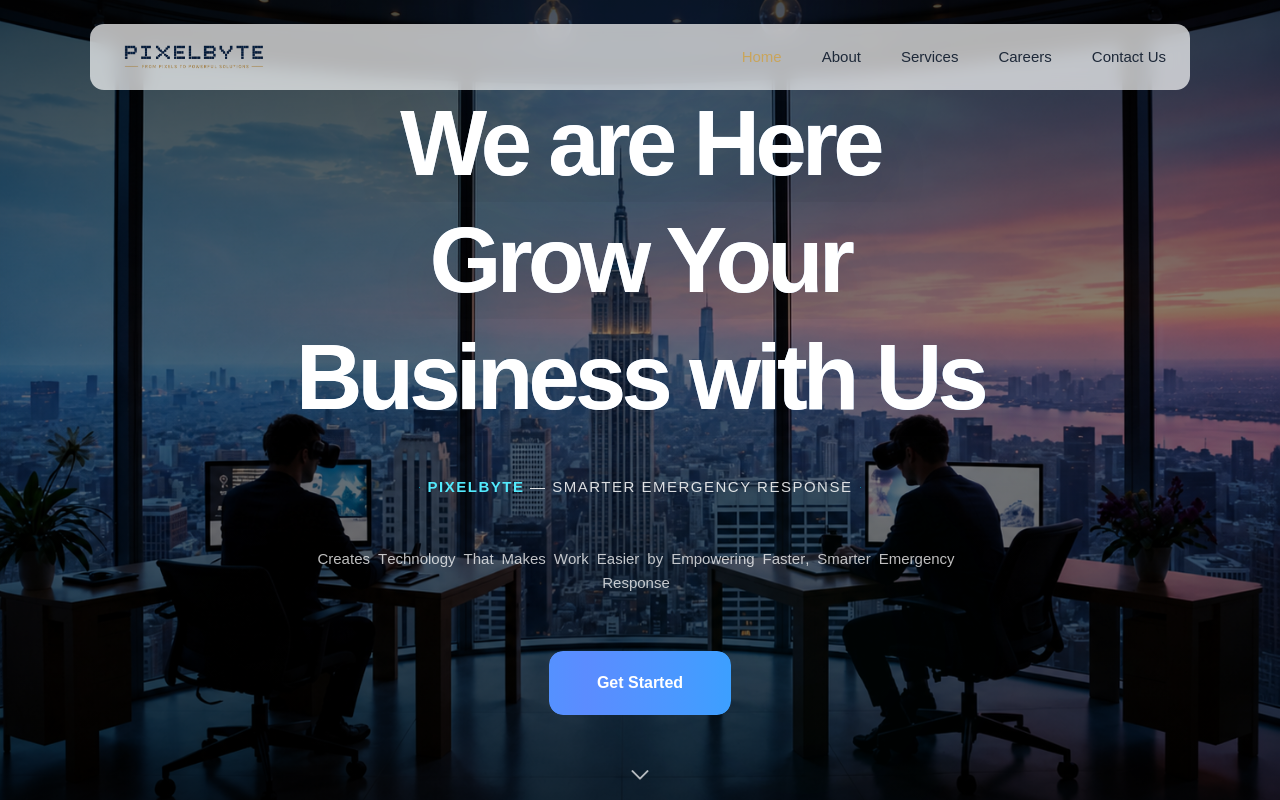
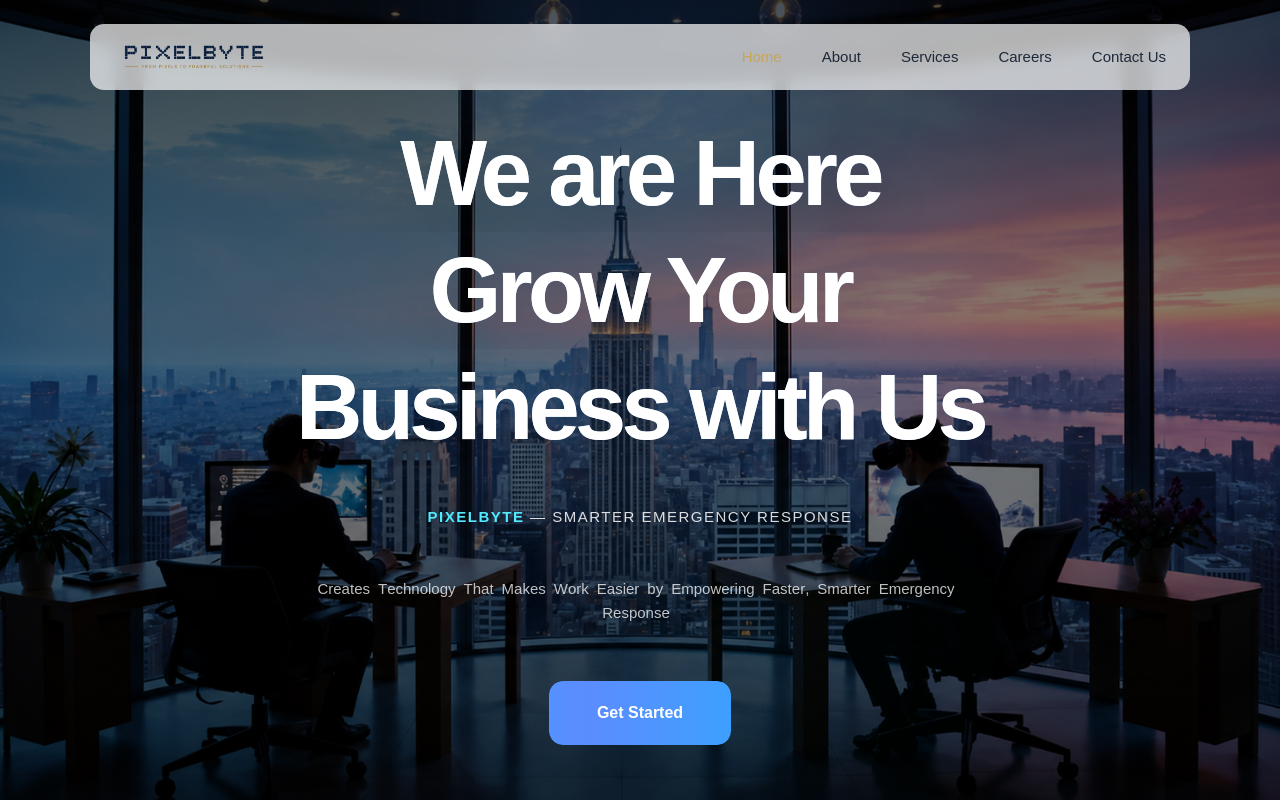
Before and after one commit to pixelbytesolution/pixelbyte-web, a Next.js app: page / in a window 1280 px wide. Shown: the top 800 px of the page. Built offline with nearby package versions, Linux system fonts and the light colour scheme; a web font is replaced by a local one.

Commit message:
style(hero): apply styling adjustments - add top padding to hero section for improved visual spacing - fix missing commas in animation transition properties - ensure a newline character exists at the end of the file

```diff
--- a/components/home/hero/Hero.tsx
+++ b/components/home/hero/Hero.tsx
@@ -43,7 +43,7 @@ const textVariant = {
 
 export default function Hero() {
   return (
-    <section className="relative w-full h-screen overflow-hidden flex items-center justify-center bg-black">
+    <section className="relative w-full h-screen overflow-hidden flex items-center justify-center bg-black pt-15">
       {/* Background with enhanced cinematic zoom and parallax */}
       <motion.div
         initial={{ scale: 1.25, opacity: 0 }}
@@ -215,12 +215,12 @@ export default function Hero() {
           <motion.div
             animate={{
               y: [0, 8, 0],
-              opacity: [0.4, 1, 0.4]
+              opacity: [0.4, 1, 0.4],
             }}
             transition={{
               duration: 2,
               repeat: Infinity,
-              ease: "easeInOut"
+              ease: "easeInOut",
             }}
             className="absolute -bottom-16 left-1/2 -translate-x-1/2 cursor-pointer flex flex-col items-center gap-1"
           >
```
